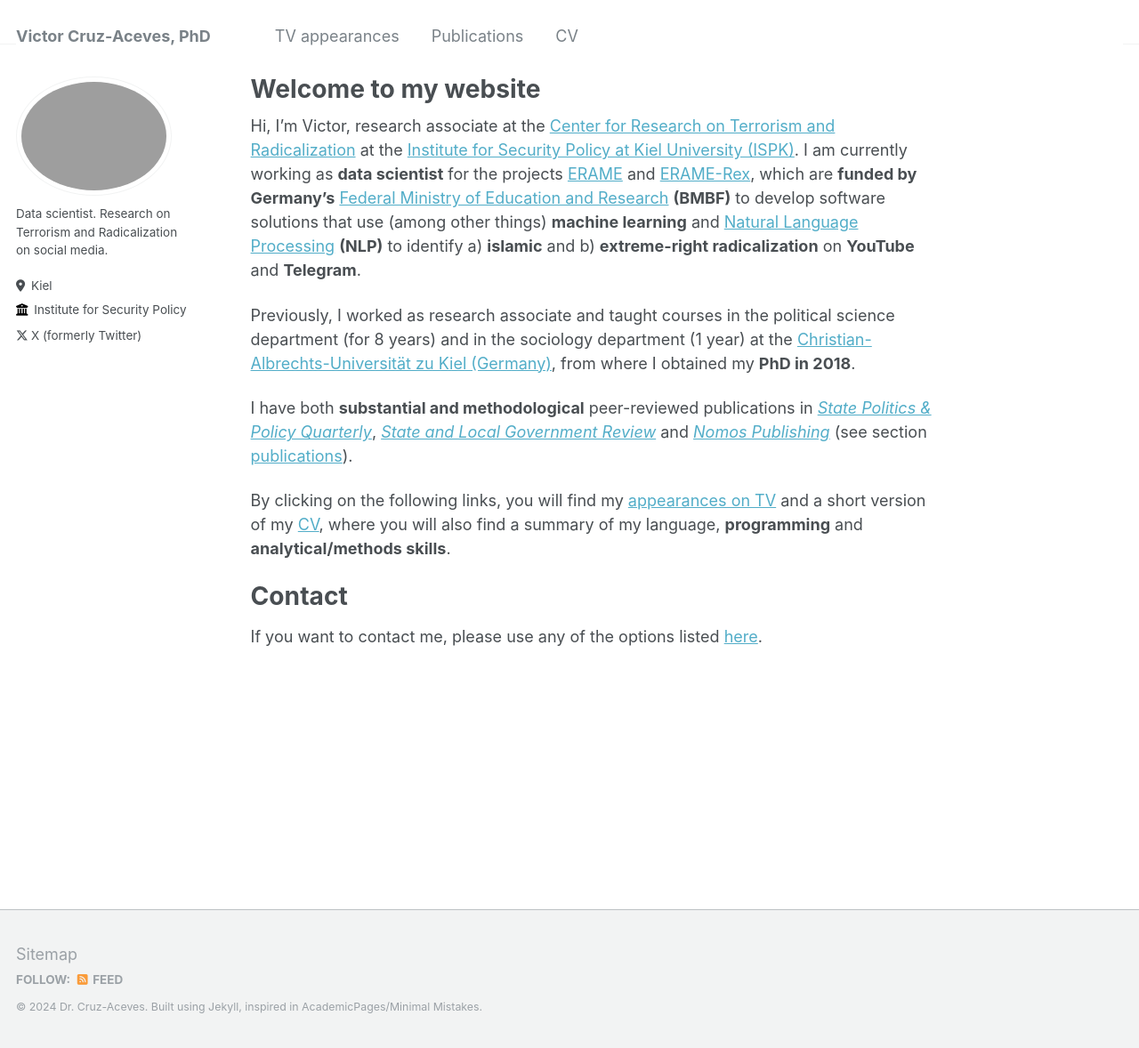
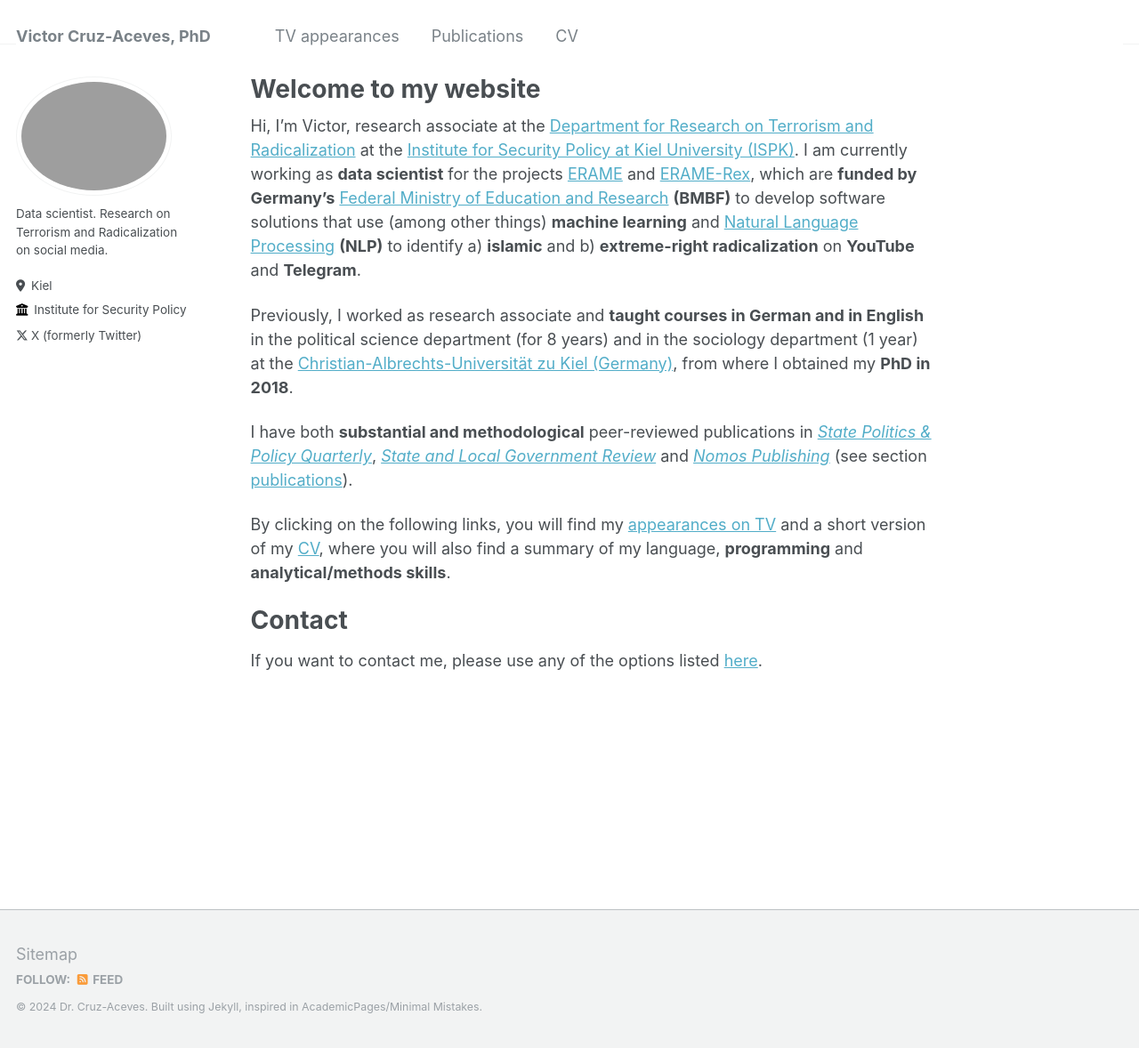
Before and after one commit to victor-cruz-aceves/victor-cruz-aceves.github.io, a Jekyll site: the page built from _pages/about.md, in a window 1280 px wide and 1178 px high. Shown: the whole window at 89% size. Built offline with Jekyll 4.4.1, drawn with Linux system fonts in a browser that asks for light colours.

Commit message:
Added info about languages

```diff
--- a/_pages/about.md
+++ b/_pages/about.md
@@ -7,9 +7,9 @@
   - /about.html
 ---
 
-Hi, I'm Victor, research associate at the [Center for Research on Terrorism and Radicalization](https://www.ispk.uni-kiel.de/en/departments/center-for-research-on-terrorism-and-radicalization) at the [Institute for Security Policy at Kiel University (ISPK)](https://www.ispk.uni-kiel.de/en). I am currently working as **data scientist** for the projects [ERAME](https://www.ispk.uni-kiel.de/de/abteilungen/abteilung-terrorismus-und-radikalisierungsforschung/publikationen/download/projektumriss_erame.pdf) and [ERAME-Rex](https://www.ispk.uni-kiel.de/de/abteilungen/abteilung-terrorismus-und-radikalisierungsforschung/publikationen/download/projektumriss_erame-rex.pdf), which are **funded by Germany's** [Federal Ministry of Education and Research](https://www.bmbf.de/bmbf/en/home/home_node.html) **(BMBF)** to develop software solutions that use (among other things) **machine learning** and [Natural Language Processing](https://en.wikipedia.org/wiki/Natural_language_processing) **(NLP)** to identify a) **islamic** and b) **extreme-right radicalization** on **YouTube** and **Telegram**.
+Hi, I'm Victor, research associate at the [Department for Research on Terrorism and Radicalization](https://www.ispk.uni-kiel.de/en/departments/center-for-research-on-terrorism-and-radicalization) at the [Institute for Security Policy at Kiel University (ISPK)](https://www.ispk.uni-kiel.de/en). I am currently working as **data scientist** for the projects [ERAME](https://www.ispk.uni-kiel.de/de/abteilungen/abteilung-terrorismus-und-radikalisierungsforschung/publikationen/download/projektumriss_erame.pdf) and [ERAME-Rex](https://www.ispk.uni-kiel.de/de/abteilungen/abteilung-terrorismus-und-radikalisierungsforschung/publikationen/download/projektumriss_erame-rex.pdf), which are **funded by Germany's** [Federal Ministry of Education and Research](https://www.bmbf.de/bmbf/en/home/home_node.html) **(BMBF)** to develop software solutions that use (among other things) **machine learning** and [Natural Language Processing](https://en.wikipedia.org/wiki/Natural_language_processing) **(NLP)** to identify a) **islamic** and b) **extreme-right radicalization** on **YouTube** and **Telegram**.
 
-Previously, I worked as research associate and taught courses in the political science department (for 8 years) and in the sociology department (1 year) at the [Christian-Albrechts-Universität zu Kiel (Germany)](https://www.uni-kiel.de/en/), from where I obtained my **PhD in 2018**.
+Previously, I worked as research associate and **taught courses in German and in English** in the political science department (for 8 years) and in the sociology department (1 year) at the [Christian-Albrechts-Universität zu Kiel (Germany)](https://www.uni-kiel.de/en/), from where I obtained my **PhD in 2018**.
 
 I have both **substantial and methodological** peer-reviewed publications in [*State Politics & Policy Quarterly*](https://www.cambridge.org/core/journals/state-politics-and-policy-quarterly), [*State and Local Government Review*](https://journals.sagepub.com/home/SLG) and [*Nomos Publishing*](https://www.nomos.de/en/) (see section [publications](https://victor-cruz-aceves.github.io//portfolio/)).
 
```
